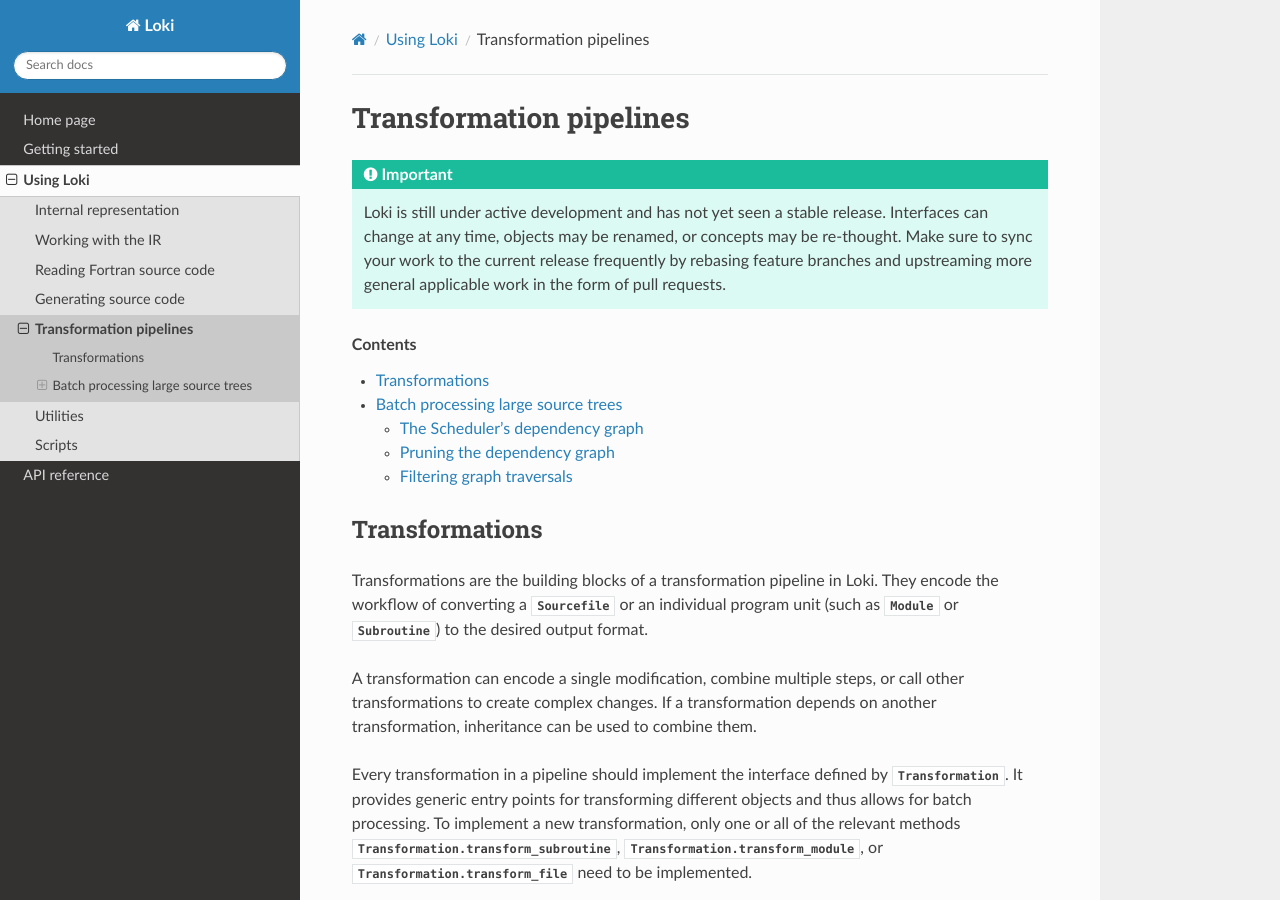
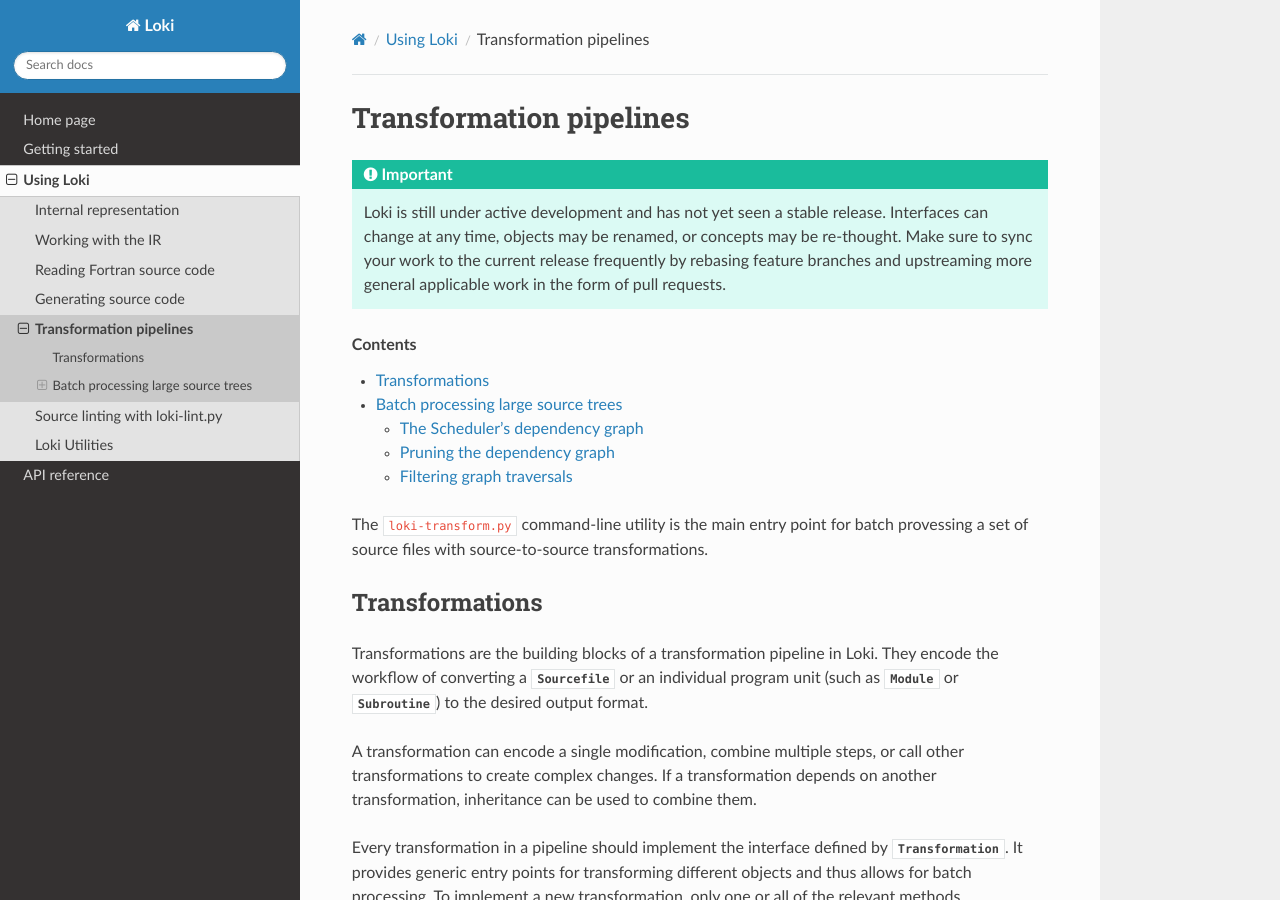
Before and after one commit to ecmwf-ifs/loki, a Sphinx documentation site: the page built from docs/source/transform.rst, in a window 1280 px wide and 900 px high. Built offline with Sphinx 7.4.7 and the Read the Docs theme 3.1.0, drawn with Linux system fonts in a browser that asks for light colours; pages that are not in the unit, such as notebooks, are missing from menus.

Commit message:
Docs: Update documentation to reflect scripts and lint_rules removal

```diff
--- a/docs/source/loki_api.rst
+++ b/docs/source/loki_api.rst
@@ -7,5 +7,3 @@
    :recursive:
 
    loki
-   scripts
-   lint_rules
--- a/docs/source/loki_scripts.rst
+++ /dev/null
@@ -1,9 +0,0 @@
-Scripts
-=======
-
-.. toctree::
-   :maxdepth: 1
-
-   loki_lint
-   loki_transform
-..
--- a/docs/source/transform.rst
+++ b/docs/source/transform.rst
@@ -13,6 +13,9 @@
 
 .. contents:: Contents
    :local:
+
+The ``loki-transform.py`` command-line utility is the main entry point
+for batch provessing a set of source files with source-to-source transformations.
 
 
 Transformations
--- a/docs/source/using_loki.rst
+++ b/docs/source/using_loki.rst
@@ -13,5 +13,5 @@
    frontends
    backends
    transform
+   loki_lint
    utils
-   loki_scripts
--- a/docs/source/utils.rst
+++ b/docs/source/utils.rst
@@ -1,6 +1,6 @@
-=========
-Utilities
-=========
+==============
+Loki Utilities
+==============
 
 .. important::
     Loki is still under active development and has not yet seen a stable
```
Also changed, not shown: docs/source/loki_lint.rst (+27 -15 lines), docs/source/loki_transform.rst (deleted, +0 -9 lines).
